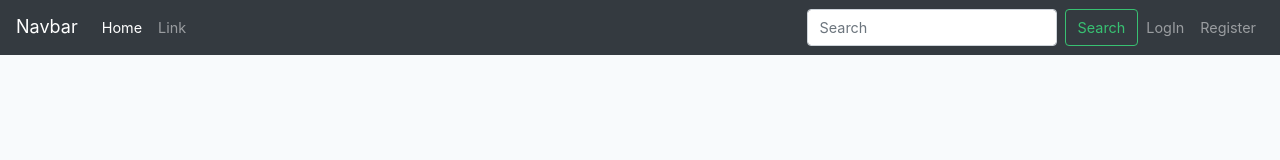
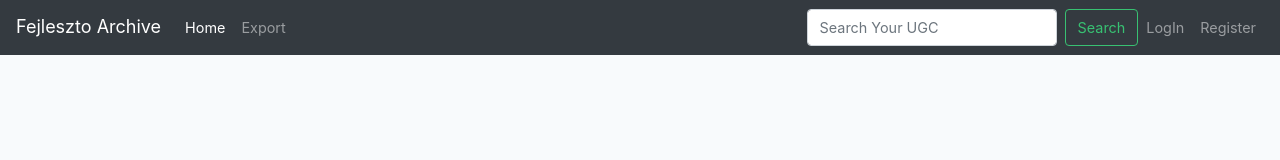
Before and after one commit to bruhtesfa-gh/fejleszto-archive, a React (Create React App) app in the folder client/: page /connect-fb in a window 1280 px wide. Shown: the top 160 px of the page. Built offline with nearby package versions, Linux system fonts and the light colour scheme.

Commit message:
navigation

```diff
--- a/client/src/components/header/header.jsx
+++ b/client/src/components/header/header.jsx
@@ -24,7 +24,7 @@ const Header = () => {
 
     return <React.Fragment>
         <nav className="navbar navbar-expand-lg navbar-dark bg-dark">
-            <a className="navbar-brand" href="#/">Navbar</a>
+            <a className="navbar-brand" href="#/">Fejleszto Archive</a>
             <button className="navbar-toggler" type="button" data-toggle="collapse" data-target="#navbarSupportedContent" aria-controls="navbarSupportedContent" aria-expanded="false" aria-label="Toggle navigation" onClick={toggleNav}>
                 <span className="navbar-toggler-icon"></span>
             </button>
@@ -35,11 +35,11 @@ const Header = () => {
                         <a className="nav-link" href="#/">Home <span className="sr-only">(current)</span></a>
                     </li>
                     <li className="nav-item">
-                        <a className="nav-link" href="#/">Link</a>
+                        <a className="nav-link" href="#/">Export</a>
                     </li>
                 </ul>
                 <form className="form-inline my-2 my-lg-0">
-                    <input className="form-control mr-sm-2" type="search" placeholder="Search" aria-label="Search" />
+                    <input className="form-control mr-sm-2" type="search" placeholder="Search Your UGC" aria-label="Search Your UGC" />
                     <button className="btn btn-outline-success my-2 my-sm-0" type="submit">Search</button>
                 </form>
                 <ul className="navbar-nav">
```
